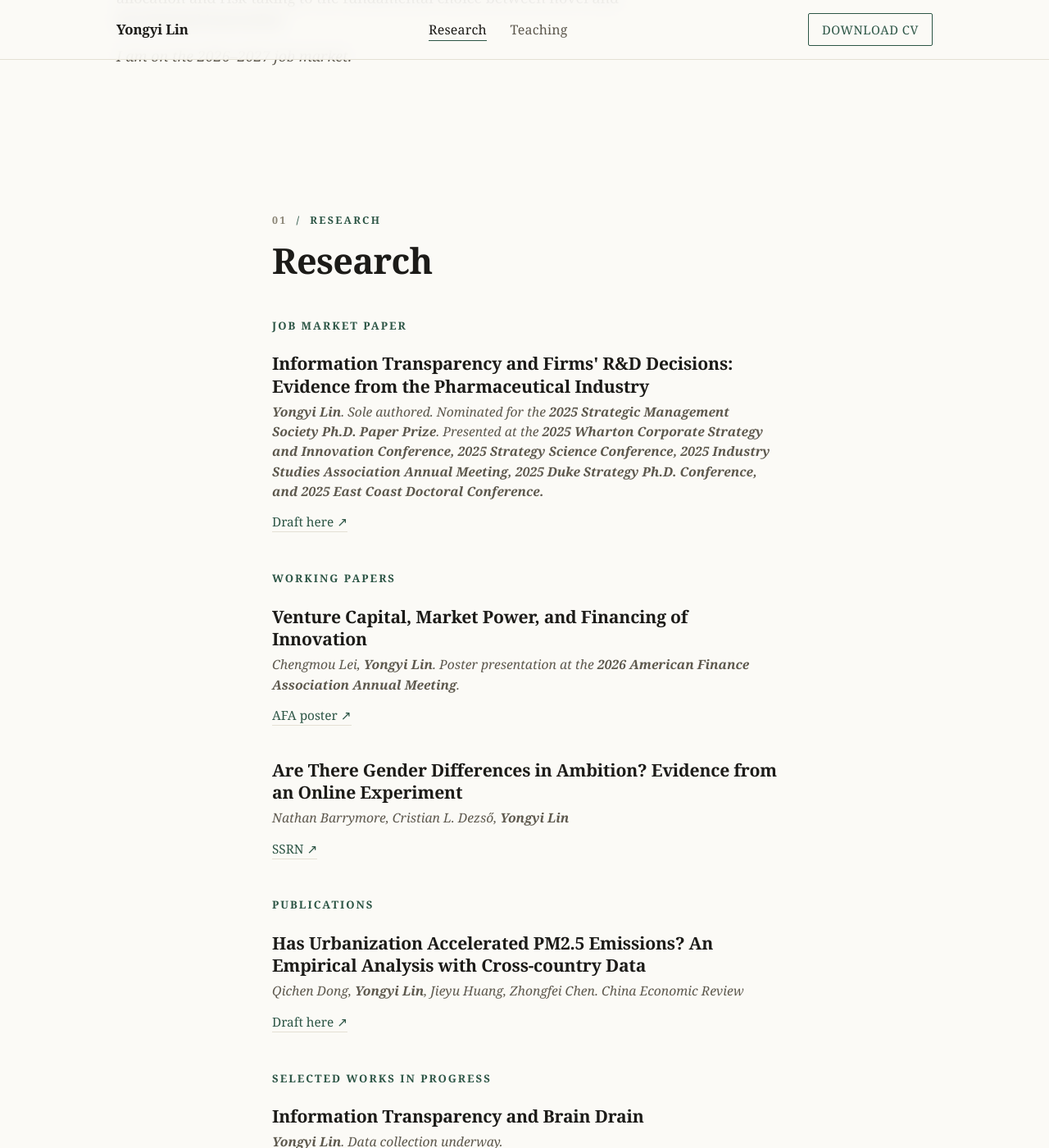
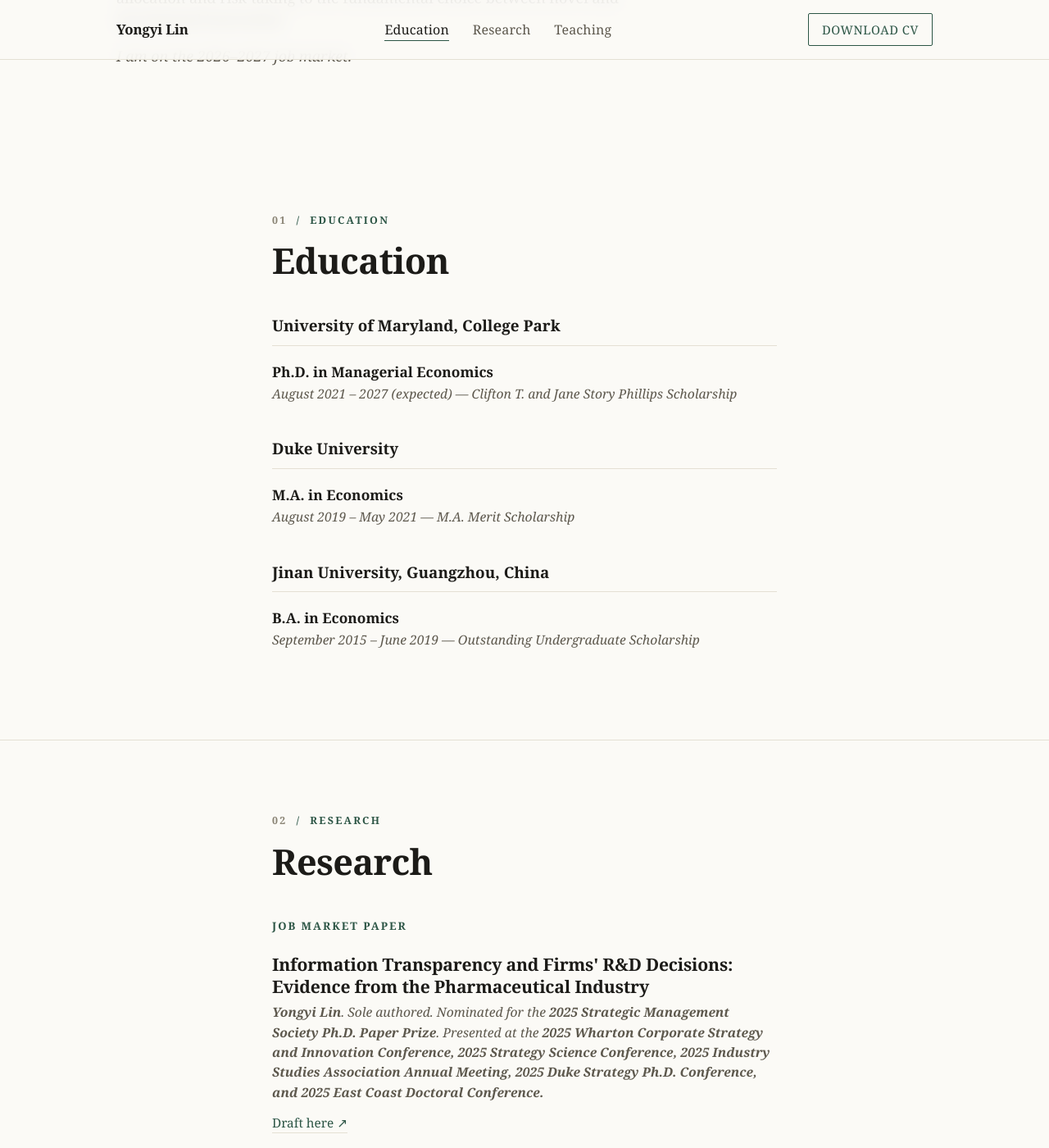
Before and after one commit to yongyi-lin/yongyi-lin.github.io, a Jekyll site: the page built from index.md, in a window 1280 px wide and 1400 px high, scrolled down 568 px. Shown: the whole window at 82% size. Built offline with Jekyll 4.4.1, drawn with Linux system fonts in a browser that asks for light colours; a style sheet for code colours, icons or effects is not loaded.

Commit message:
Add Education section above Research
Pulled the three degrees (UMD Ph.D., Duke M.A., Jinan B.A.) and awards
from the CV. Styled to mirror the Teaching section's institution +
course-block pattern. Renumbered eyebrow tags so Education=01,
Research=02, Teaching=03 (Personal preserved as 04 for when it's
re-enabled). Added an Education link to the sticky nav.

Co-authored-by: Cursor <cursoragent@cursor.com>

```diff
--- /dev/null
+++ b/_includes/education.md
@@ -0,0 +1,24 @@
+<section id="education">
+  <div class="wrap measure">
+    <p class="eyebrow reveal"><span class="num">01</span> &nbsp;/&nbsp; Education</p>
+    <h2 class="section-title reveal">Education</h2>
+
+    <p class="institution reveal">University of Maryland, College Park</p>
+    <div class="course reveal">
+      <p class="title">Ph.D. in Managerial Economics</p>
+      <p class="detail">August 2021 &ndash; 2027 (expected) &mdash; <em>Clifton T. and Jane Story Phillips Scholarship</em></p>
+    </div>
+
+    <p class="institution reveal">Duke University</p>
+    <div class="course reveal">
+      <p class="title">M.A. in Economics</p>
+      <p class="detail">August 2019 &ndash; May 2021 &mdash; <em>M.A. Merit Scholarship</em></p>
+    </div>
+
+    <p class="institution reveal">Jinan University, Guangzhou, China</p>
+    <div class="course reveal">
+      <p class="title">B.A. in Economics</p>
+      <p class="detail">September 2015 &ndash; June 2019 &mdash; <em>Outstanding Undergraduate Scholarship</em></p>
+    </div>
+  </div>
+</section>
--- a/_includes/publications.md
+++ b/_includes/publications.md
@@ -1,6 +1,6 @@
 <section id="research">
   <div class="wrap measure">
-    <p class="eyebrow reveal"><span class="num">01</span> &nbsp;/&nbsp; Research</p>
+    <p class="eyebrow reveal"><span class="num">02</span> &nbsp;/&nbsp; Research</p>
     <h2 class="section-title reveal">Research</h2>
 
     {% assign _pubs = site.data.publications %}
--- a/_includes/services.md
+++ b/_includes/services.md
@@ -1,6 +1,6 @@
 <section id="teaching">
   <div class="wrap measure">
-    <p class="eyebrow reveal"><span class="num">02</span> &nbsp;/&nbsp; Teaching</p>
+    <p class="eyebrow reveal"><span class="num">03</span> &nbsp;/&nbsp; Teaching</p>
     <h2 class="section-title reveal">Teaching</h2>
 
     <p class="institution reveal">University of Maryland</p>
--- a/_layouts/homepage.html
+++ b/_layouts/homepage.html
@@ -335,6 +335,7 @@
   <div class="nav-inner">
     <a class="nav-name" href="#top">{{ site.title }}</a>
     <ul class="nav-links">
+      <li><a href="#education">Education</a></li>
       <li><a href="#research">Research</a></li>
       <li><a href="#teaching">Teaching</a></li>
       {%- comment -%} Personal nav link hidden until the section is filled in.
--- a/index.md
+++ b/index.md
@@ -1,6 +1,8 @@
 ---
 layout: homepage
 ---
+
+{% include_relative _includes/education.md %}
 
 {% include_relative _includes/publications.md %}
 
```
Also changed, not shown: _includes/personal.md (+1 -1 lines).
